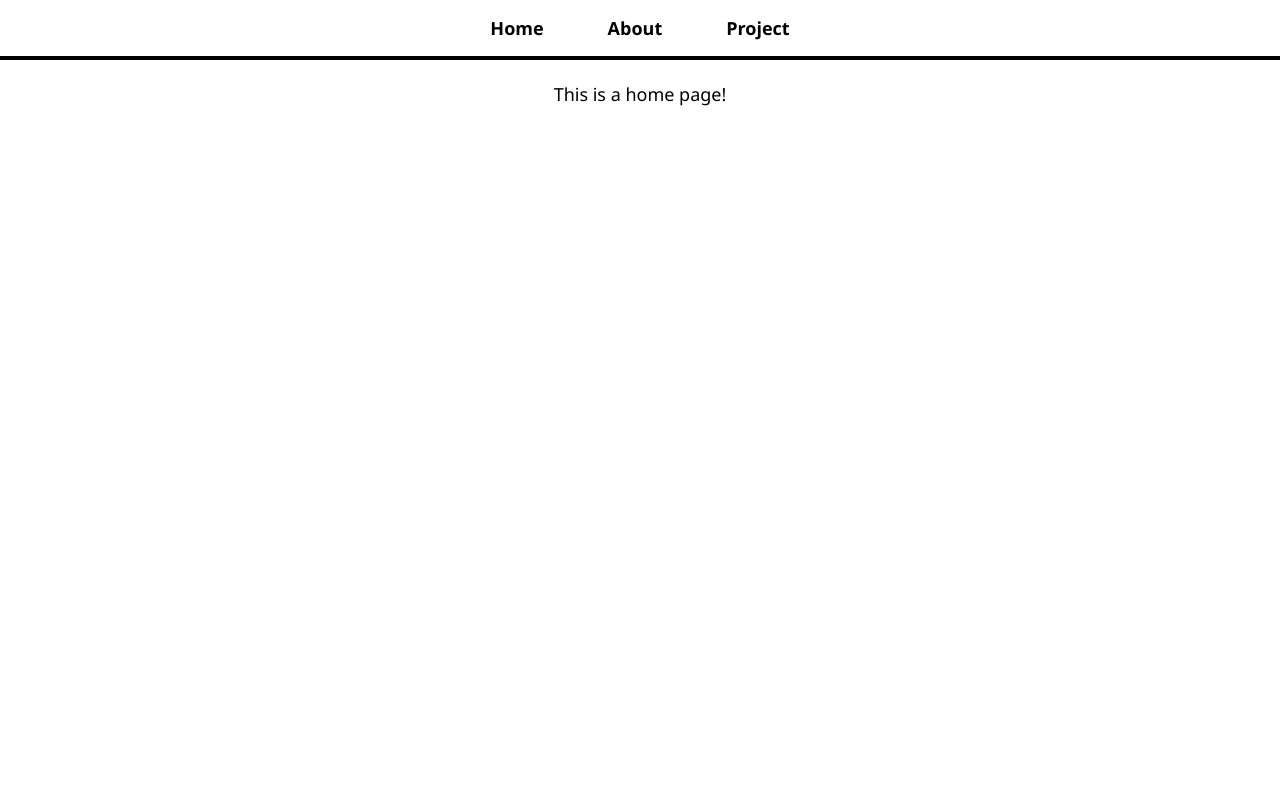
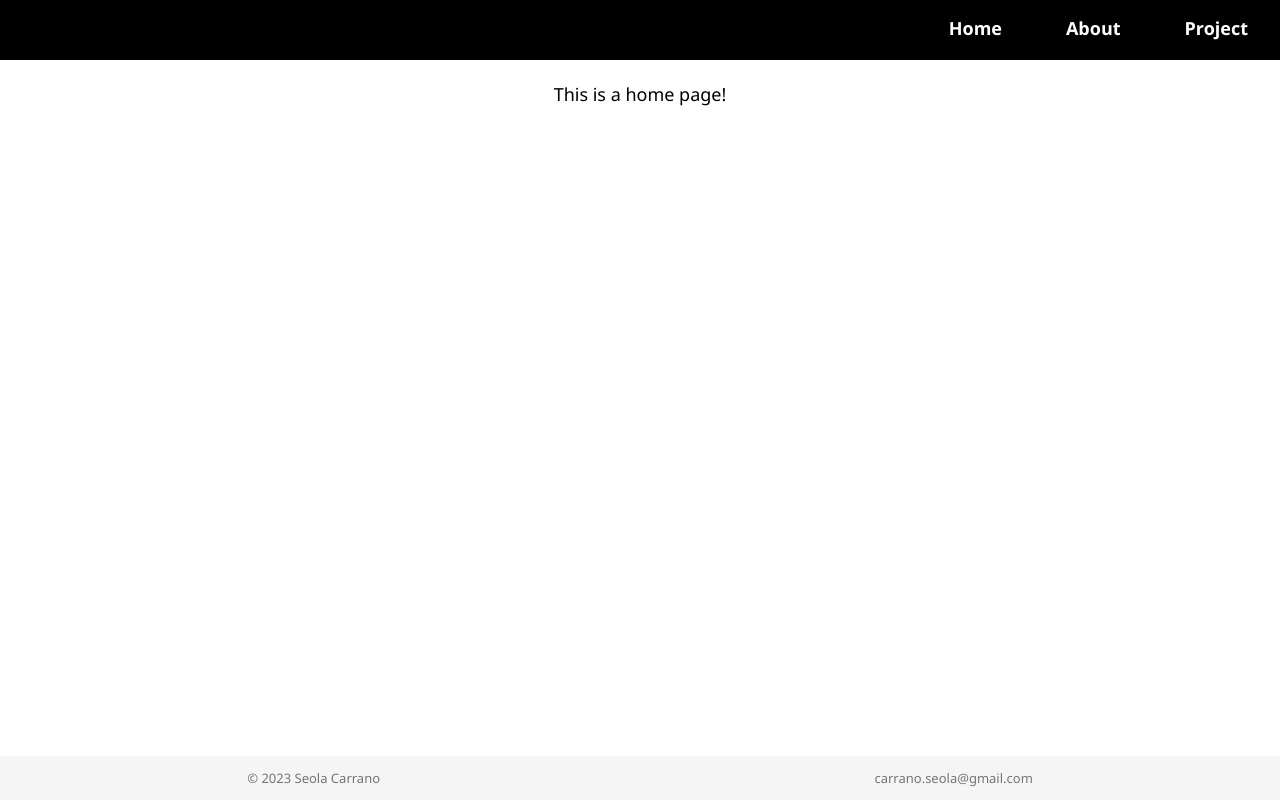
Before and after one commit to seolacarrano/myblog, a React (Create React App) app: page / in a window 1280 px wide. Built offline with nearby package versions, Linux system fonts and the light colour scheme.

Commit message:
add footer

```diff
--- a/public/index.html
+++ b/public/index.html
@@ -24,7 +24,7 @@
       work correctly both with client-side routing and a non-root public URL.
       Learn how to configure a non-root public URL by running `npm run build`.
     -->
-    <title>React App</title>
+    <title>Seola Carrano</title>
   </head>
   <body>
     <noscript>You need to enable JavaScript to run this app.</noscript>
--- a/src/App.css
+++ b/src/App.css
@@ -19,11 +19,11 @@ h3, h4 {
 
 nav {
   border-bottom: 4px solid black;
-  text-align: center;
+  text-align: right;
   position: fixed;
   top: 0;
   width: 100%;
-  background: white;
+  background: black;
 }
 
 nav ul {
@@ -40,14 +40,34 @@ nav li {
 
 nav a {
   text-decoration: none;
-  color: black;
+  color: white;
   font-weight: bold;
   padding: 16px 32px;
 }
 
 nav a:hover {
   background: black;
-  color: white;
+  color: pink;
+}
+
+footer {
+  position: fixed;
+  left: 0;
+  bottom: 0;
+  width: 100%;
+  background-color: #f5f5f5;
+  color: #757575;
+  display: flex;
+  justify-content: space-around;
+}
+
+footer p {
+  font-size: small;
+}
+
+footer p a{
+  text-decoration: none;
+  color: #757575;
 }
 
 #page-body {
--- a/src/App.js
+++ b/src/App.js
@@ -22,6 +22,10 @@ function App() {
         </Routes>
       </div>
       </div>
+      <footer>
+        <p>© 2023 Seola Carrano</p>
+        <p><a href="carrano.seola@gmail.com">carrano.seola@gmail.com</a></p>
+      </footer>
     </BrowserRouter>
   );
 }
--- a/src/pages/HomePage.js
+++ b/src/pages/HomePage.js
@@ -1,6 +1,9 @@
 const HomePage = () => {
     return (
-        <p className="bodyText"> This is a home page! </p>
+        <>
+            <p className="bodyText"> This is a home page! </p>
+        </>
+
     )
 }
 
--- a/src/pages/ProjectPage.js
+++ b/src/pages/ProjectPage.js
@@ -1,8 +1,15 @@
+import { useState, useEffect } from 'react';
 import { useParams } from "react-router-dom";
 import NotFoundPage from "./NotFoundPage";
 import articles from './project-content';
 
 const ProjectPage = () => {
+    const [articleInfo, setArticleInfo] = useState({updates: 0, comments: []});
+
+    useEffect(() => {
+        setArticleInfo({upvotes: 3, comments: [] });
+    })
+
     const { projectId } = useParams();
     const article = articles.find(article => article.name === projectId);
 
@@ -15,6 +22,7 @@ const ProjectPage = () => {
     return (
         <>
         <h1 className="bodyText">{article.title}</h1>
+        <p>This project has {articleInfo.upvotes} upvote(s)</p>
         {article.content.map((paragraph, i) => (
             <p className="bodyText" key={i}>{paragraph}</p>
         ))}
```
Also changed, not shown: src/pages/AboutPage.css (added).
